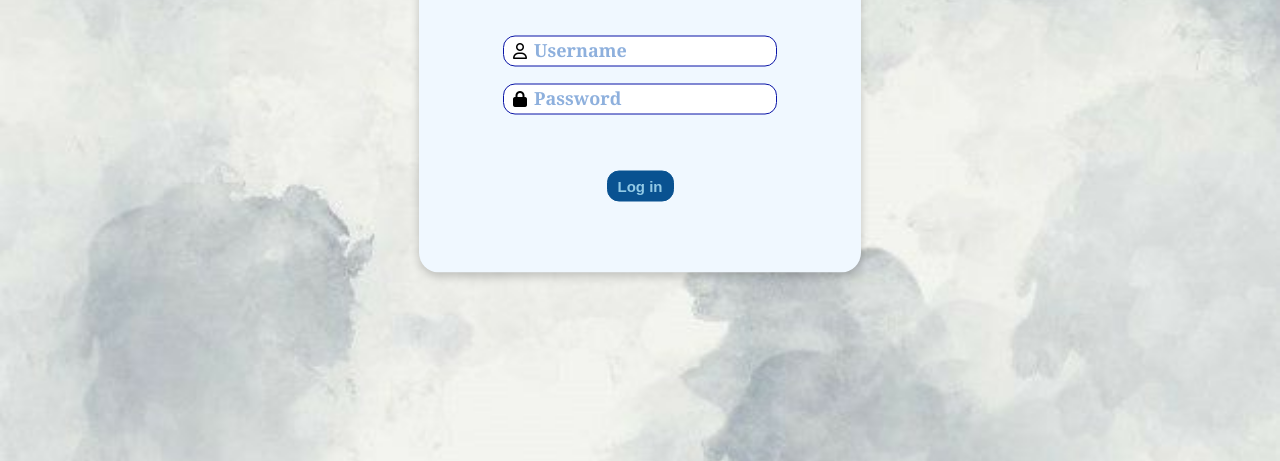
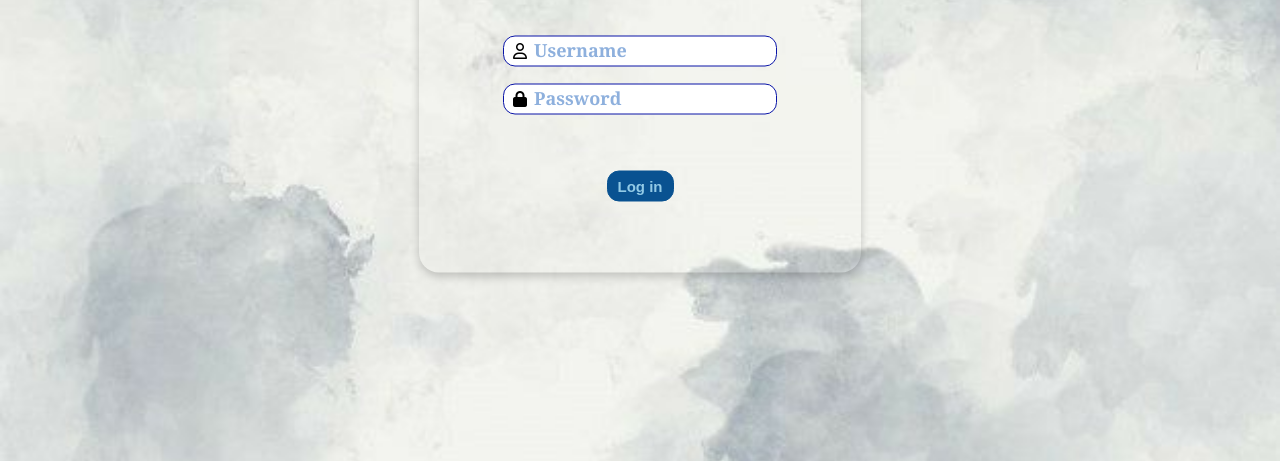
Before and after one commit to fabjonast/PlanHub, a plain HTML site: page login.html in a window 1280 px wide. Shown: the part 339-800 px from the top of the page. Drawn offline with Linux system fonts and the light colour scheme.

Commit message:
Changed the form box color

```diff
--- a/style.css
+++ b/style.css
@@ -67,7 +67,7 @@ input[type="text"], input[type="password"]{
     padding: 70px;
     width: 300px;
     margin: 0 auto;
-    background-color: aliceblue;
+    background-color: rgba(0, 0, 0, 0, 0.5);
     position: absolute;
     z-index: 10;
     box-shadow: 0px 4px 10px rgba(0, 0, 0, 0.2);
```
